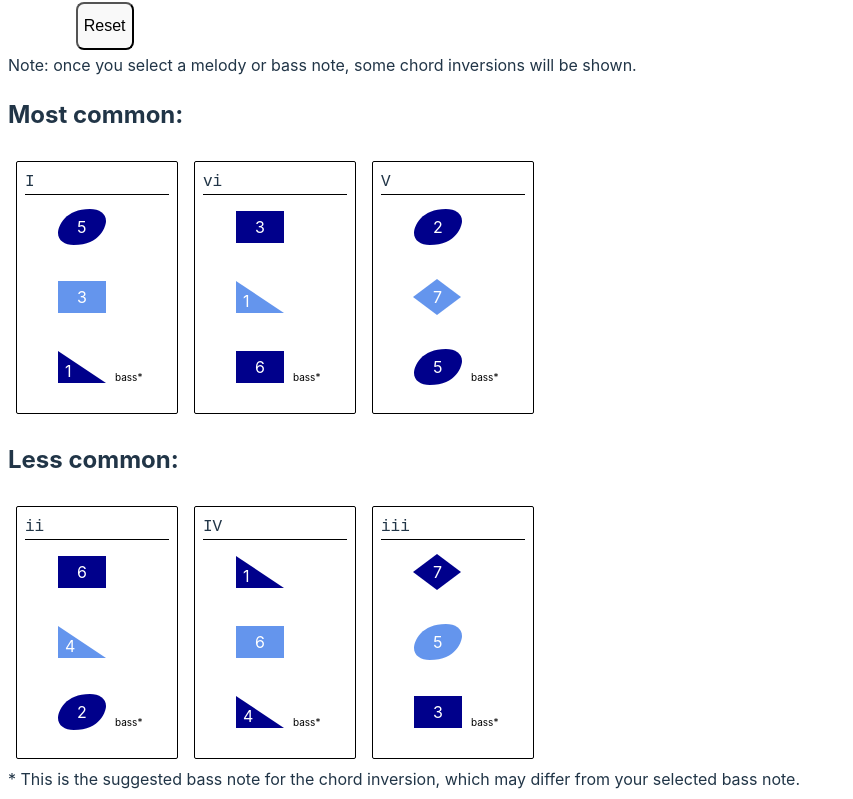
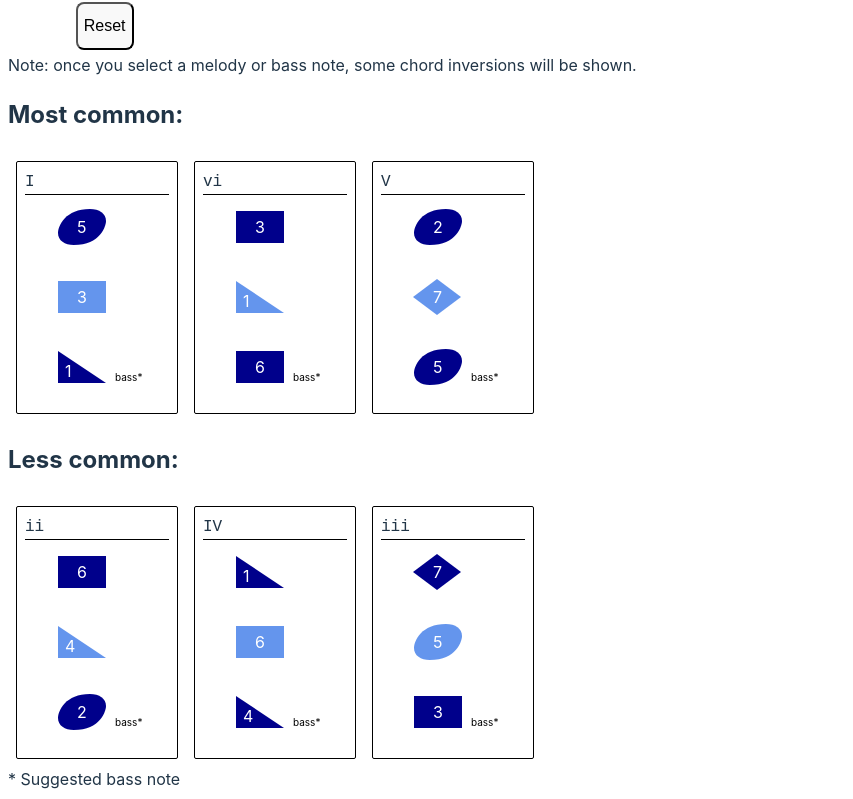
Before and after one commit to mapsandapps/shape-note-chord-builder, a React (Vite) app: page / in a window 1280 px wide. Shown: the part 601-1400 px from the top of the page, without its empty margins (0-853 px from the left). Built offline with nearby package versions, Linux system fonts and the light colour scheme.

Commit message:
Improve footnotes

```diff
--- a/src/components/Main.tsx
+++ b/src/components/Main.tsx
@@ -189,8 +189,12 @@ export default function Main() {
         />
       ))}
 
-      {isFootnoteShowing && (
-        <div className="footnote">* This is the suggested bass note for the chord inversion, which may differ from your selected bass note.</div>
+      {isFootnoteShowing && !!bass && (
+        <div className="footnote">* This is the suggested bass note for the chord inversion, which differs from your selected bass note.</div>
+      )}
+
+      {isFootnoteShowing && !bass && (
+        <div className="footnote">* Suggested bass note</div>
       )}
     </>
   );
```
